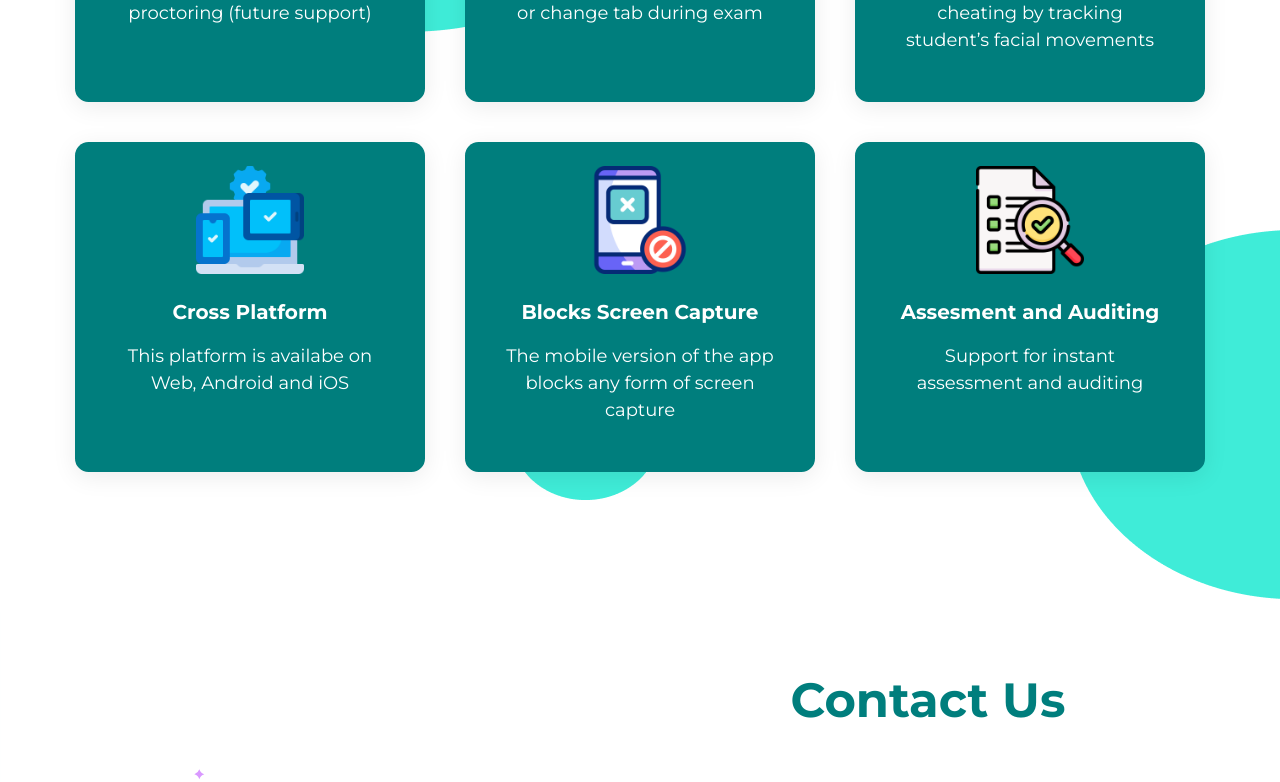
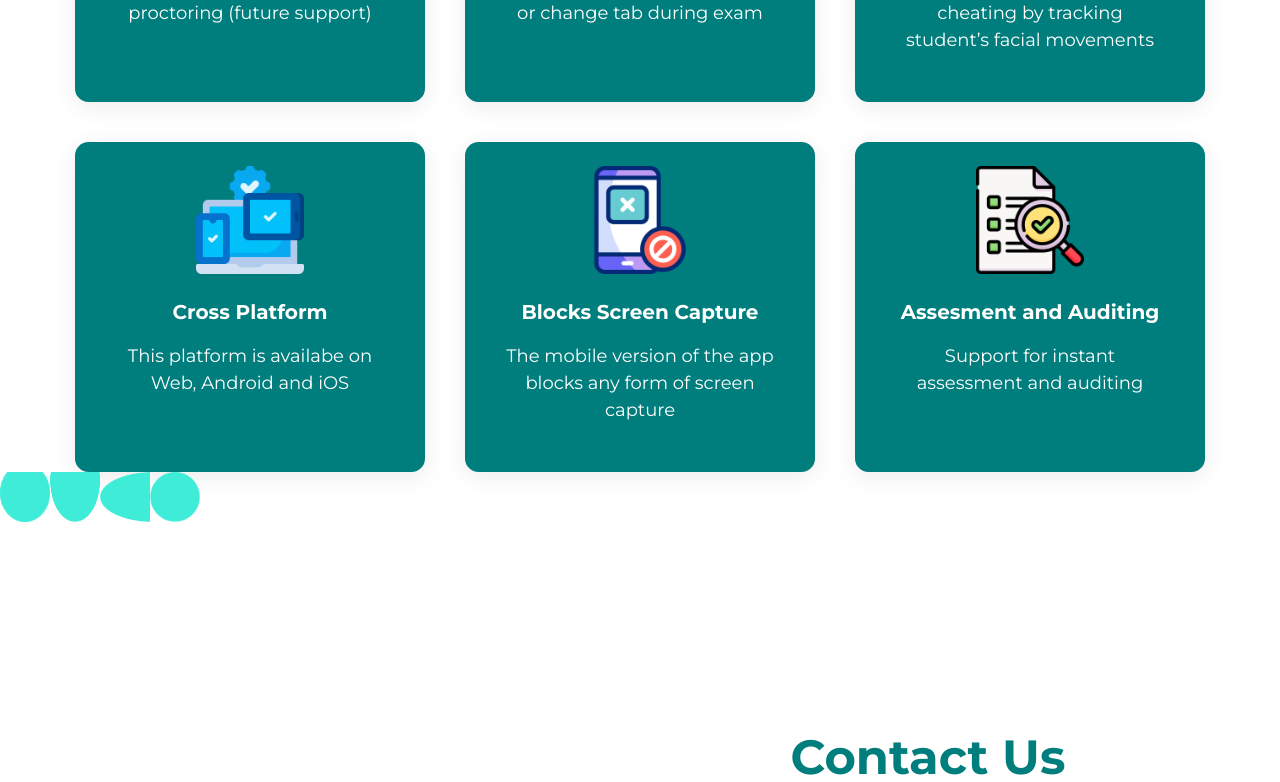
Before and after one commit to VanThen60hz/exam-guard-client, a Next.js app: page / in a window 1280 px wide. Shown: the part 1294-2076 px from the top of the page. Built offline with nearby package versions, Linux system fonts and the light colour scheme; no server answers.

Commit message:
fix bug deploy 2

```diff
--- a/components/auth/login-form.tsx
+++ b/components/auth/login-form.tsx
@@ -6,7 +6,7 @@ import React, { useState } from "react";
 import classes from "./login-form.module.scss";
 import { toast } from "react-toastify";
 import { Box, Container } from "@mui/system";
-import Image from "next/image";
+import Image from "next/image"; // Ensure this import is present
 import { LoadingBarRef } from "react-top-loading-bar";
 import { useSession } from "next-auth/react";
 
@@ -105,13 +105,15 @@ const LoginForm: React.FC<LoginFormProps> = ({ loadingBarRef }) => {
                 >
                     <CssBaseline />
                     <div className={`${classes.header}`}>
-                        <img
+                        <Image
                             style={{
                                 width: "153px",
                                 height: "70px",
                             }}
                             src="/images/Logo-ExamGuard.svg"
                             alt="Logo"
+                            width={153} // Specify width
+                            height={70} // Specify height
                         />
                         <Link href="#">
                             <a>Introduction</a>
--- a/components/home/features.tsx
+++ b/components/home/features.tsx
@@ -66,20 +66,12 @@ const Features: React.FC<FeaturesProps> = () => {
                                     }}
                                 >
                                     <CardMedia>
-                                        <Image
-                                            src={`/images/icon/${feature.icon}`}
-                                            height="108px"
-                                            width="200px"
-                                            objectFit="contain"
-                                            alt="icon"
-                                        />
+                                        <Image src={`/images/icon/${feature.icon}`} height="108px" width="200px" objectFit="contain" alt="icon" />
                                     </CardMedia>
 
                                     <CardContent>
                                         <h3 style={{ color: "#fff", fontSize: "1.25rem" }}>{feature.title}</h3>
-                                        <p style={{ color: "#fff", fontSize: "1.125rem", fontWeight: "500" }}>
-                                            {feature.content}
-                                        </p>
+                                        <p style={{ color: "#fff", fontSize: "1.125rem", fontWeight: "500" }}>{feature.content}</p>
                                     </CardContent>
                                 </Card>
                             </Grid>
@@ -88,10 +80,30 @@ const Features: React.FC<FeaturesProps> = () => {
                 </Grid>
             </Container>
 
-            <img className={`${classes.decor} ${classes.decor01}`} src="/images/decor/decor-01.png" alt="" />
-            <img className={`${classes.decor} ${classes.decor02}`} src="/images/decor/decor-02.png" alt="" />
-            <img className={`${classes.decor} ${classes.decor03}`} src="/images/decor/decor-03.png" alt="" />
-            <img className={`${classes.decor} ${classes.decor04}`} src="/images/decor/decor-04.png" alt="" />
+            <Image
+                src="/images/decor/decor-01.png"
+                alt=""
+                width={50} // Specify width
+                height={50} // Specify height
+            />
+            <Image
+                src="/images/decor/decor-02.png"
+                alt=""
+                width={50} // Specify width
+                height={50} // Specify height
+            />
+            <Image
+                src="/images/decor/decor-03.png"
+                alt=""
+                width={50} // Specify width
+                height={50} // Specify height
+            />
+            <Image
+                src="/images/decor/decor-04.png"
+                alt=""
+                width={50} // Specify width
+                height={50} // Specify height
+            />
         </section>
     );
 };
```
Also changed, not shown: pages/user/list.tsx (+2 -5 lines).
